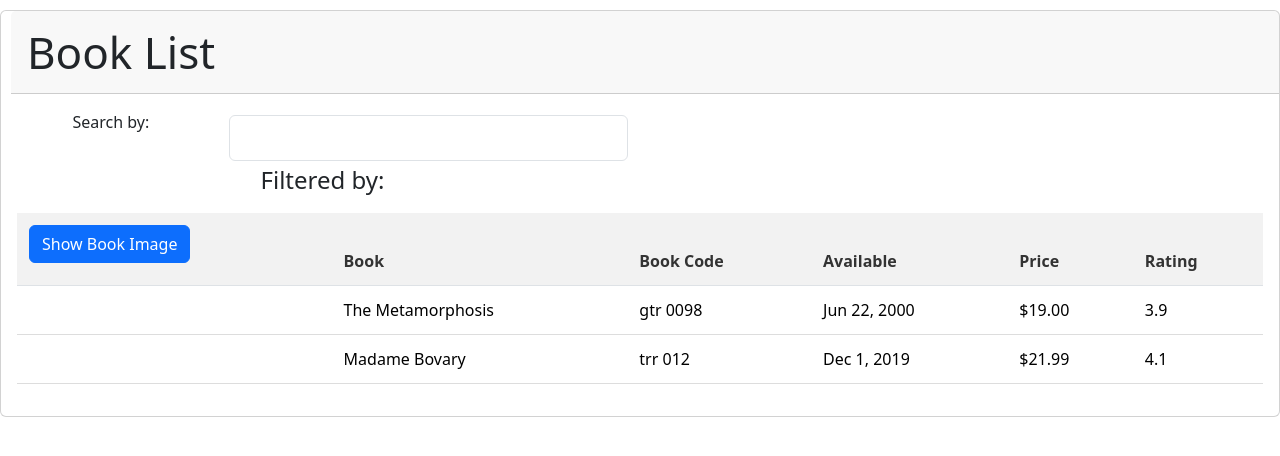
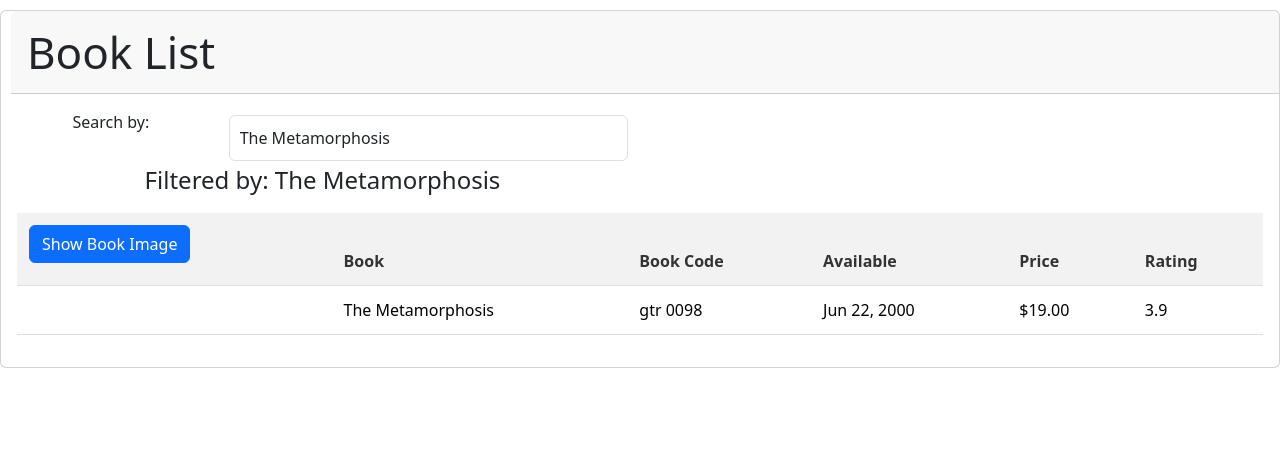
Before and after one commit to josealarconchacon/book-review-form, an Angular app: page / in a window 1280 px wide. Shown: the top 456 px of the page. Built offline with nearby package versions, Linux system fonts and the light colour scheme.

Commit message:
filtering data from file

```diff
--- a/src/app/books/books.component.html
+++ b/src/app/books/books.component.html
@@ -37,7 +37,7 @@
           </tr>
         </thead>
         <tbody>
-          <tr *ngFor="let book of books">
+          <tr *ngFor="let book of showFilterBooks">
             <td>
               <img
                 *ngIf="showImage"
--- a/src/app/books/books.component.ts
+++ b/src/app/books/books.component.ts
@@ -9,10 +9,22 @@ import { Book } from './book';
 export class BooksComponent implements OnInit {
   pageTitle: string = 'Book List';
 
+  // properties
   setImageWidth: number = 30;
   setImageMargin: number = 2;
   showImage: boolean = false;
-  listFilter: string = '';
+  showFilterBooks: Book[] = [];
+
+  // setter and getter
+  private _listFilter: string = '';
+  get listFilter(): string {
+    return this._listFilter;
+  }
+  set listFilter(value: string) {
+    this._listFilter = value;
+    console.log(`value is: ${value}`);
+    this.showFilterBooks = this.performFilterForBooks(value);
+  }
 
   books: Book[] = [
     {
@@ -40,10 +52,17 @@ export class BooksComponent implements OnInit {
   ];
 
   ngOnInit(): void {
-    console.log(this.books);
+    this.listFilter = 'The Metamorphosis';
   }
 
   toggleBookImage(): void {
     this.showImage = !this.showImage;
   }
+
+  performFilterForBooks(filterBy: string): Book[] {
+    filterBy = filterBy.toLowerCase();
+    return this.books.filter((book: Book) =>
+      book.bookName.toLowerCase().includes(filterBy)
+    );
+  }
 }
```
